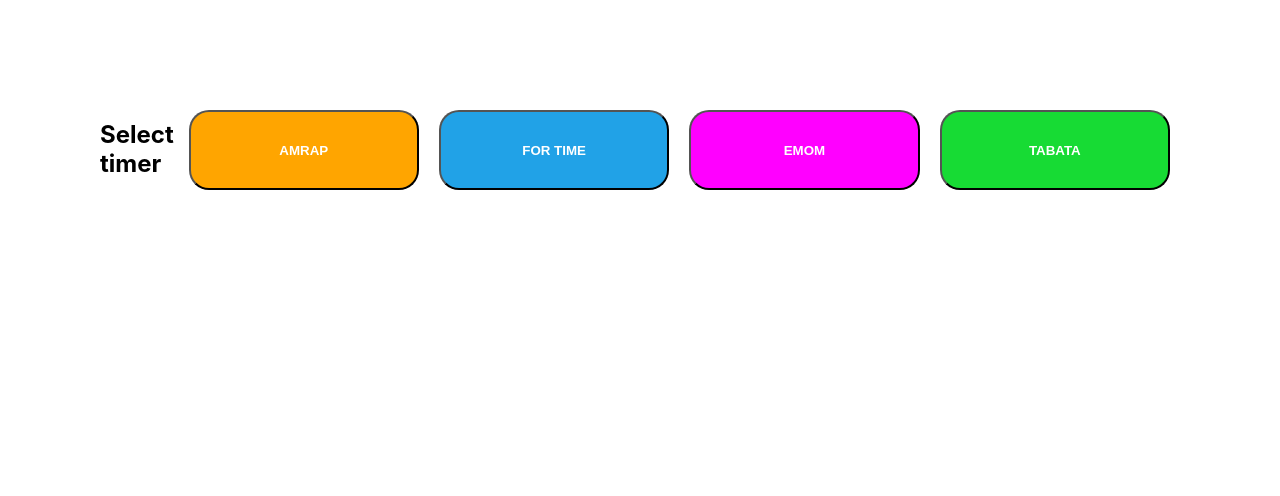
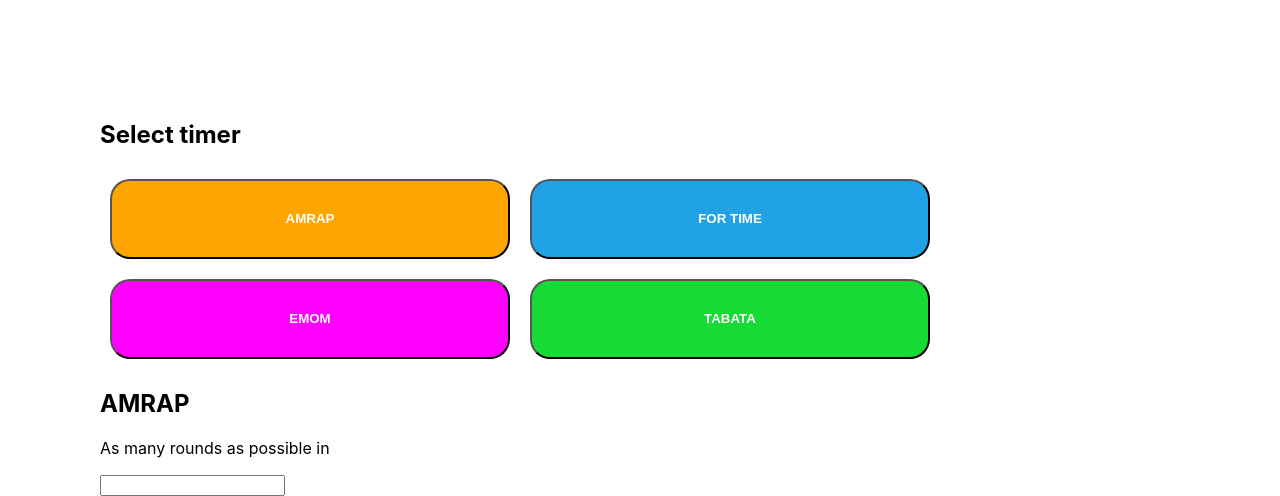
Before and after one commit to gabmor38/Fitness_Timer, a React (Create React App) app: page / in a window 1280 px wide. Both pictures are taken after a click on the button "AMRAP". Shown: the top 496 px of the page. Built offline with nearby package versions, Linux system fonts and the light colour scheme.

Commit message:
added timer

```diff
--- a/src/components/Button.scss
+++ b/src/components/Button.scss
@@ -26,3 +26,7 @@ button {
 .green {
   background-color: rgb(23, 219, 52);
 }
+
+.smallButton {
+  width:100px;
+}
--- a/src/components/InitializeTimer.jsx
+++ b/src/components/InitializeTimer.jsx
@@ -5,26 +5,32 @@ import Timer from "./Timer";
 
 export default function Initialize () {
 
-  const [selectTimer, setSelectTimer] = useState(0);
+  const [selectTimer, setSelectTimer] = useState();
 
   const handleClick = (event) => {
     const buttonId = event.target.id;
-    setSelectTimer({buttonId})
+    setSelectTimer(buttonId)
 
   }
 
-
+  console.log("T",selectTimer)
   return (
     <>
-    <h2>Select timer</h2>
-    <Buttons id={'1'} className={"orange"} text={"amrap".toUpperCase()} onClick={ handleClick}/>
-    <Buttons id={'2'} className={"blue"} text={"for time".toUpperCase()} onClick={ handleClick}/>
-    <Buttons id={'3'} className={"fuscia"} text={"Emom".toUpperCase()} onClick={ handleClick}/>
-    <Buttons id={'4'} className={"green"} text={"Tabata".toUpperCase()} onClick={ handleClick}/>
+    <div className="mainContainer">
+      <div>
+        <h2> Select timer</h2>
+        <Buttons id={'1'} className={"orange"} text={"amrap".toUpperCase()} onClick={ handleClick}/>
+        <Buttons id={'2'} className={"blue"} text={"for time".toUpperCase()} onClick={ handleClick}/>
+        <Buttons id={'3'} className={"fuscia"} text={"Emom".toUpperCase()} onClick={ handleClick}/>
+        <Buttons id={'4'} className={"green"} text={"Tabata".toUpperCase()} onClick={ handleClick}/>
+      </div>
+      <div>
+        {selectTimer !== undefined && (
+        <Timer selectTimer={selectTimer}/>
+        )}
+      </div>
+    </div>
 
-    {selectTimer === 1 && (
-      <Timer/>
-    )}
     </>
 
   )
--- /dev/null
+++ b/src/components/InitializeTimer.scss
@@ -0,0 +1,5 @@
+.mainContainer {
+  display: flex;
+  flex-direction: column;
+
+}
--- a/src/components/Timer.jsx
+++ b/src/components/Timer.jsx
@@ -1,16 +1,44 @@
 import React from 'react';
-import Buttons from './Button';
+//import Buttons from './Button';
 
-export default function Timer () {
+export default function Timer (props) {
+
+  console.log("P",props.selectTimer)
+
+  const amrap = props.selectTimer === '1';
+  const forTime = props.selectTimer === '2';
+
+
 
 
   return (
-    <div className='container'>
-      <div className='card'>
-          Timer goes here
-          <Buttons/>
-      </div>
+    <>
+    <div>
+      {amrap && (
+        <div>
+          <h2>AMRAP</h2>
+          <p>As many rounds as possible in</p>
+          <input type="number" />
+        </div>
+      )}
+      {forTime && (
+        <div>
+          <h2>FOR TIME</h2>
+          <p>As fast as possible for time </p>
+          <div style={{display: 'flex', alignItems:'center'}}>
+            <h3>Time cap:</h3>
+            <input type="number"/>
+          </div>
+
+        </div>
+      )}
+
 
     </div>
+
+
+
+    </>
+
   )
 }
--- a/src/components/Timer.scss
+++ b/src/components/Timer.scss
@@ -1,11 +1,10 @@
-.container{
-  width: 500px;
-  height: 500px;
-  background: rgb(131,58,180);
-  background: linear-gradient(153deg, rgba(131,58,180,1) 0%, rgba(253,29,29,1) 61%, rgba(252,176,69,1) 99%);
+
+.card {
+  display: flex;
+  border: 1px solid gray;
+
 }
-.card {
-  border: 1px solid gray;
-  width: 50%;
-  height: 50%;
+
+input{
+  font-size: 20px;
 }
```
Also changed, not shown: src/App.js (line endings or trailing spaces).
